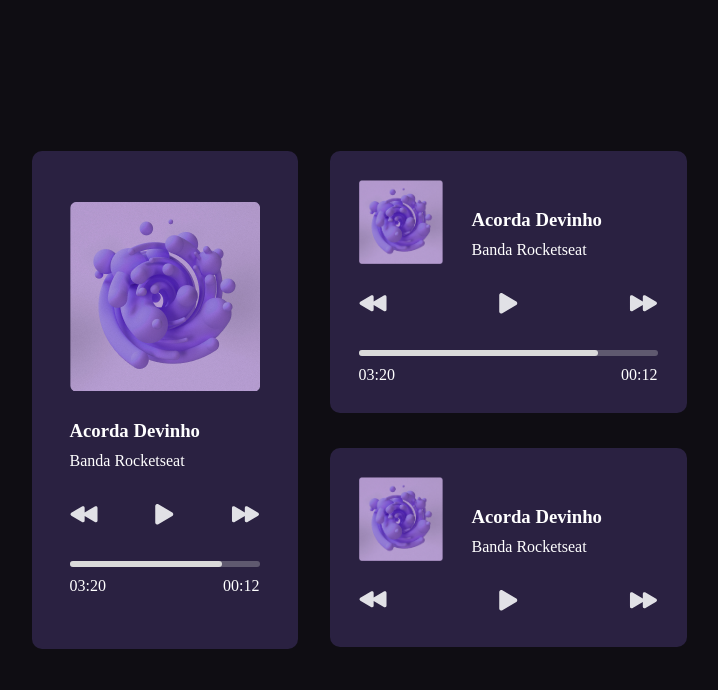
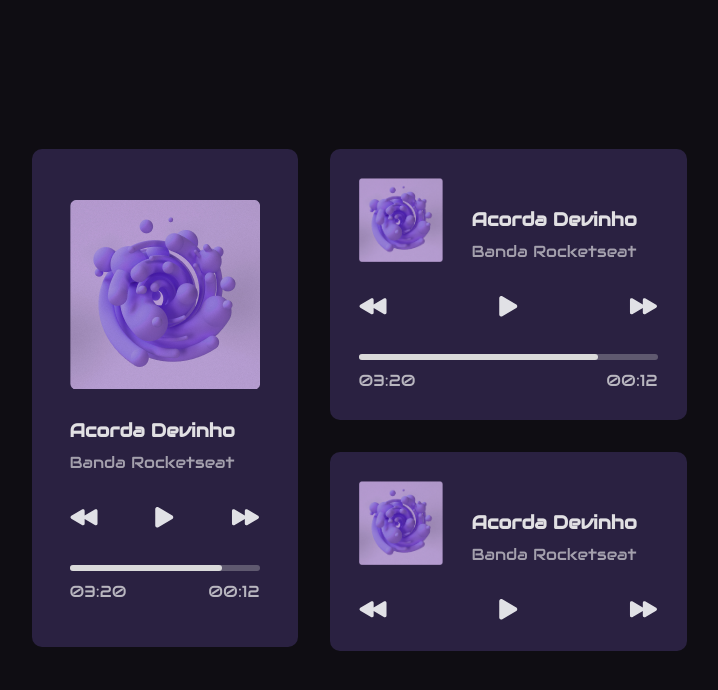
Before and after one commit to Stuutis/Desafios-boraCodar, a plain HTML site: page Desafio-1/index.html in a window 1280 px wide. Shown: the whole page, without its empty margins (281-999 px from the left). Drawn offline with Linux system fonts and the light colour scheme.

Commit message:
modificações na fonte

```diff
--- a/Desafio-1/styles.css
+++ b/Desafio-1/styles.css
@@ -1,12 +1,25 @@
+@import url("https://fonts.googleapis.com/css?family=Audiowide");
+
 * {
   padding: 0;
   margin: 0;
   box-sizing: border-box;
+
+  font-family: "Audiowide", sans-serif;
 }
 
 body {
-  color: white;
   background-color: #0f0d13;
+  color: whitesmoke;
+}
+
+h3 {
+  font-weight: bold;
+  opacity: 0.9;
+}
+
+p {
+  opacity: 0.6;
 }
 
 #app {
@@ -122,6 +135,11 @@ body {
   margin-top: 10px;
 }
 
+.total-time,
+.last-time {
+  opacity: 0.7;
+}
+
 @media (max-width: 670px) {
   #app {
     display: flex;
```
